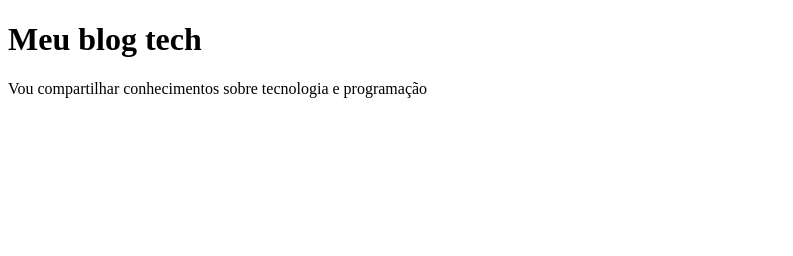
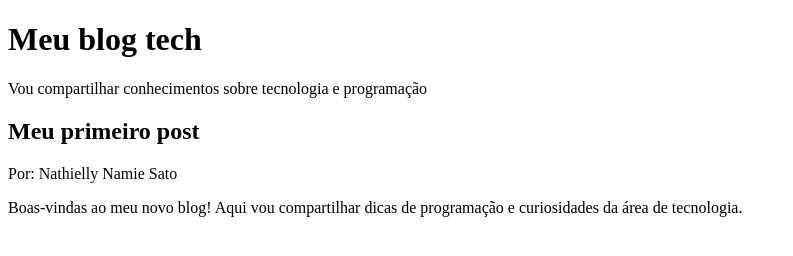
Before and after one commit to nathiellysato-cmd/ed-edu-comp-prog-e-IA, a plain HTML site: page index.html in a window 1280 px wide. Shown: the whole page, without its empty margins (0-793 px from the left). Drawn offline with Linux system fonts and the light colour scheme.

Commit message:
egrdvrgr

```diff
--- a/index.html
+++ b/index.html
@@ -7,8 +7,15 @@
     <title>Blog</title>
 </head>
 <body>
+    <header>
     <h1>Meu blog tech</h1>
     <p>Vou compartilhar conhecimentos sobre tecnologia e programação</p>
+    </header>
+    <main>
+        <h2>Meu primeiro post</h2>
+        <p>Por: Nathielly Namie Sato</p>
+        <p>Boas-vindas ao meu novo blog! Aqui vou compartilhar dicas de programação e curiosidades da área de tecnologia.</p>
+    </main>
 
 </body>
 </html>
```
